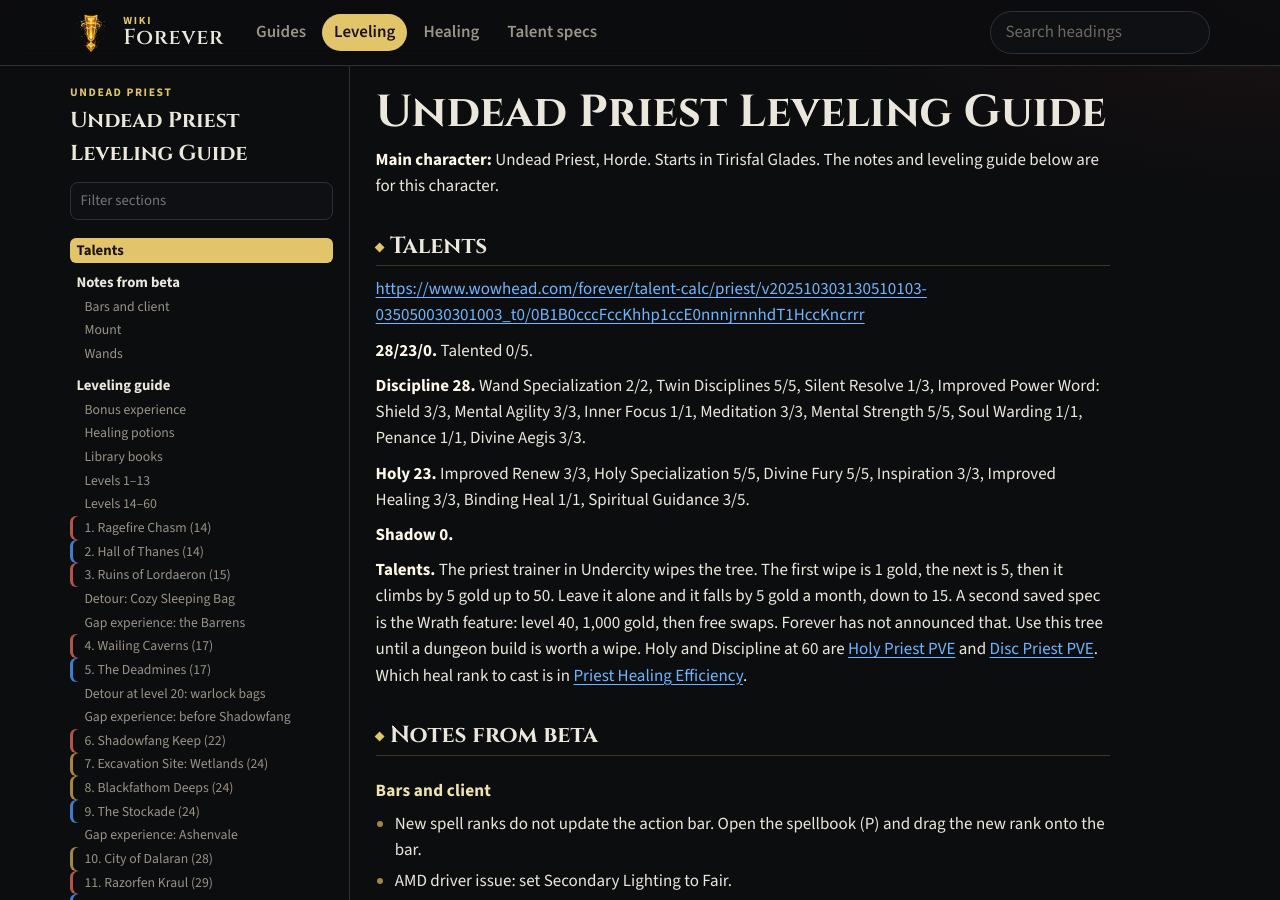
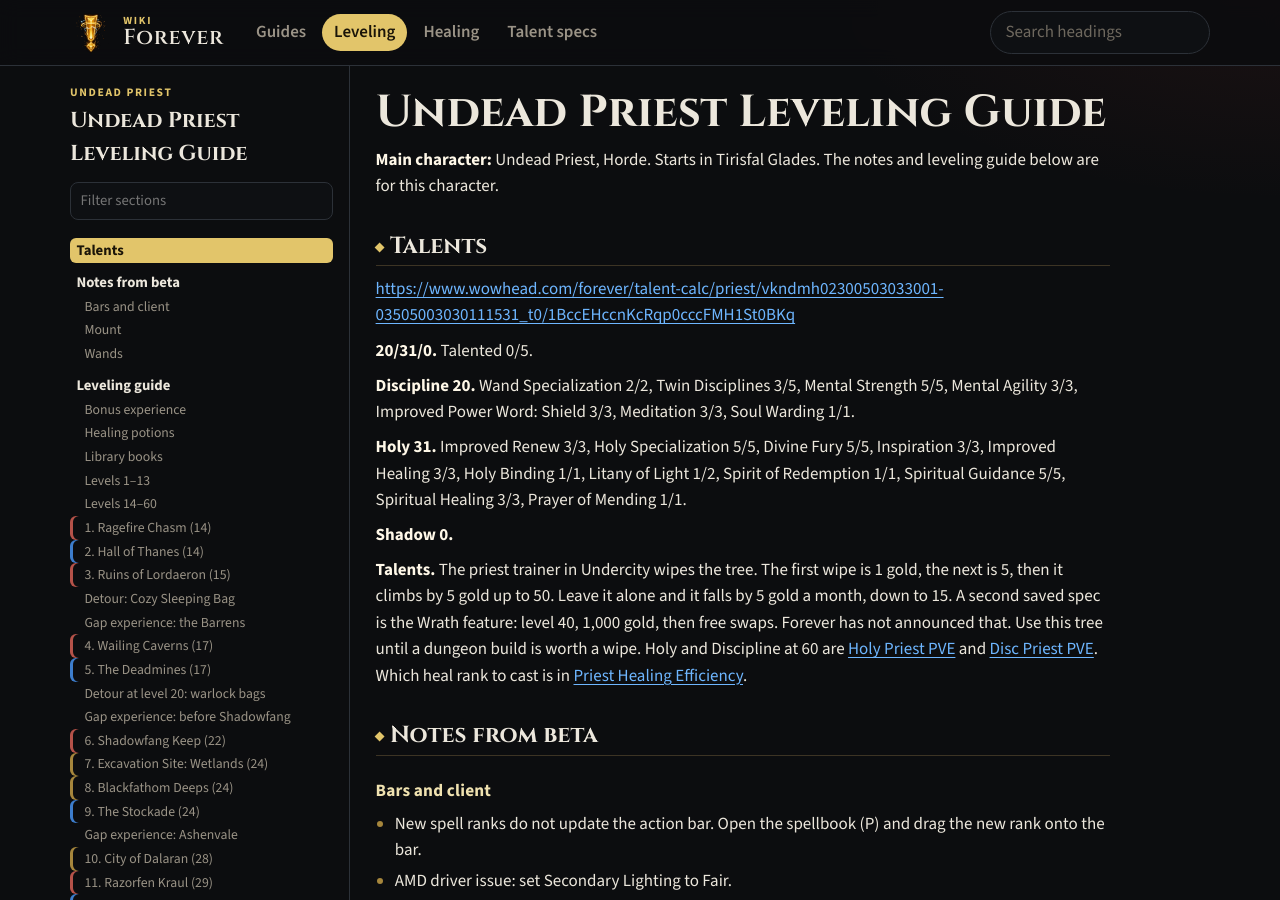
Before and after one commit to LordDemonos/wow-forever, a Jekyll site: the page built from wiki/guides/leveling.md, in a window 1280 px wide and 900 px high. Built offline with Jekyll 4.4.1, drawn with Linux system fonts in a browser that asks for light colours; a script that is not in the unit is left out.

Commit message:
launch day, updated holy builds

```diff
--- a/wiki/_layouts/specs.html
+++ b/wiki/_layouts/specs.html
@@ -5,7 +5,7 @@ layout: default
   <section class="hero">
     <p class="eyebrow"><span class="pips" aria-hidden="true"><span class="pip pip-alliance"></span><span class="pip pip-horde"></span></span> Priest · Alliance &amp; Horde</p>
     <h1>Talent specs.</h1>
-    <p class="lede">Level 60 Holy and Discipline, for either faction. The leveling build stays 28/23/0 until a wipe is worth it.</p>
+    <p class="lede">Level 60 Holy and Discipline, for either faction. Leveling uses the Holy tree, with two points in Wand Specialization.</p>
   </section>
 
   <section class="panel specs-panel" aria-labelledby="spec-list">
--- a/wiki/guides/leveling.md
+++ b/wiki/guides/leveling.md
@@ -11,13 +11,13 @@ kicker: Undead Priest
 
 ## Talents
 
-<https://www.wowhead.com/forever/talent-calc/priest/v202510303130510103-035050030301003_t0/0B1B0cccFccKhhp1ccE0nnnjrnnhdT1HccKncrrr>
+<https://www.wowhead.com/forever/talent-calc/priest/vkndmh02300503033001-03505003030111531_t0/1BccEHccnKcRqp0cccFMH1St0BKq>
 
-**28/23/0.** Talented 0/5.
+**20/31/0.** Talented 0/5.
 
-**Discipline 28.** Wand Specialization 2/2, Twin Disciplines 5/5, Silent Resolve 1/3, Improved Power Word: Shield 3/3, Mental Agility 3/3, Inner Focus 1/1, Meditation 3/3, Mental Strength 5/5, Soul Warding 1/1, Penance 1/1, Divine Aegis 3/3.
+**Discipline 20.** Wand Specialization 2/2, Twin Disciplines 3/5, Mental Strength 5/5, Mental Agility 3/3, Improved Power Word: Shield 3/3, Meditation 3/3, Soul Warding 1/1.
 
-**Holy 23.** Improved Renew 3/3, Holy Specialization 5/5, Divine Fury 5/5, Inspiration 3/3, Improved Healing 3/3, Binding Heal 1/1, Spiritual Guidance 3/5.
+**Holy 31.** Improved Renew 3/3, Holy Specialization 5/5, Divine Fury 5/5, Inspiration 3/3, Improved Healing 3/3, Holy Binding 1/1, Litany of Light 1/2, Spirit of Redemption 1/1, Spiritual Guidance 5/5, Spiritual Healing 3/3, Prayer of Mending 1/1.
 
 **Shadow 0.**
 
```
Also changed, not shown: wiki/guides/holy.md (+3 -3 lines).
